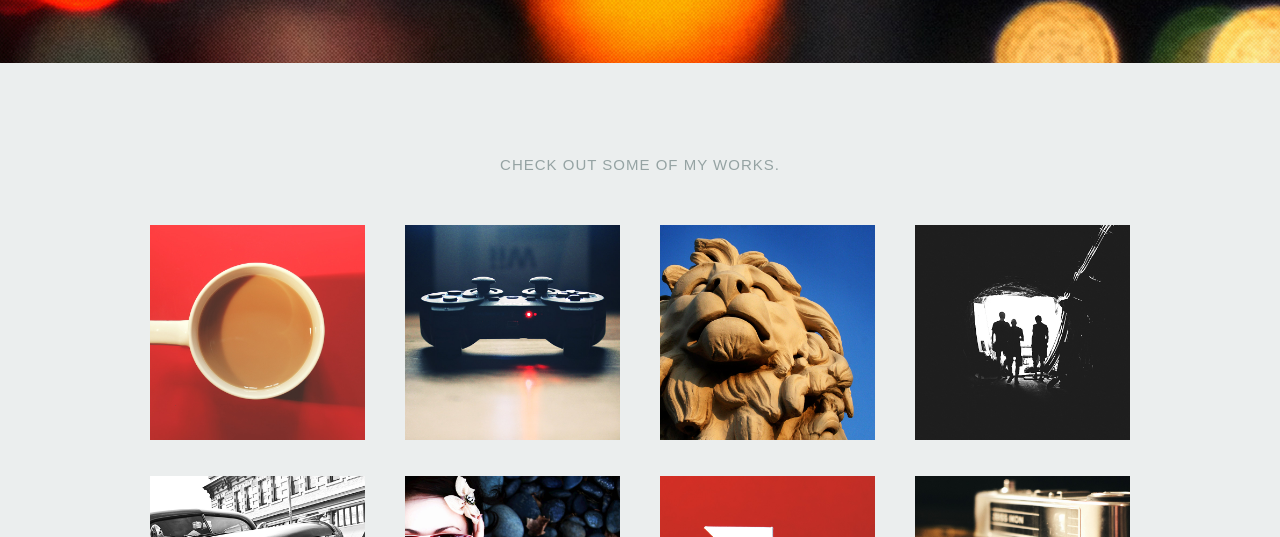
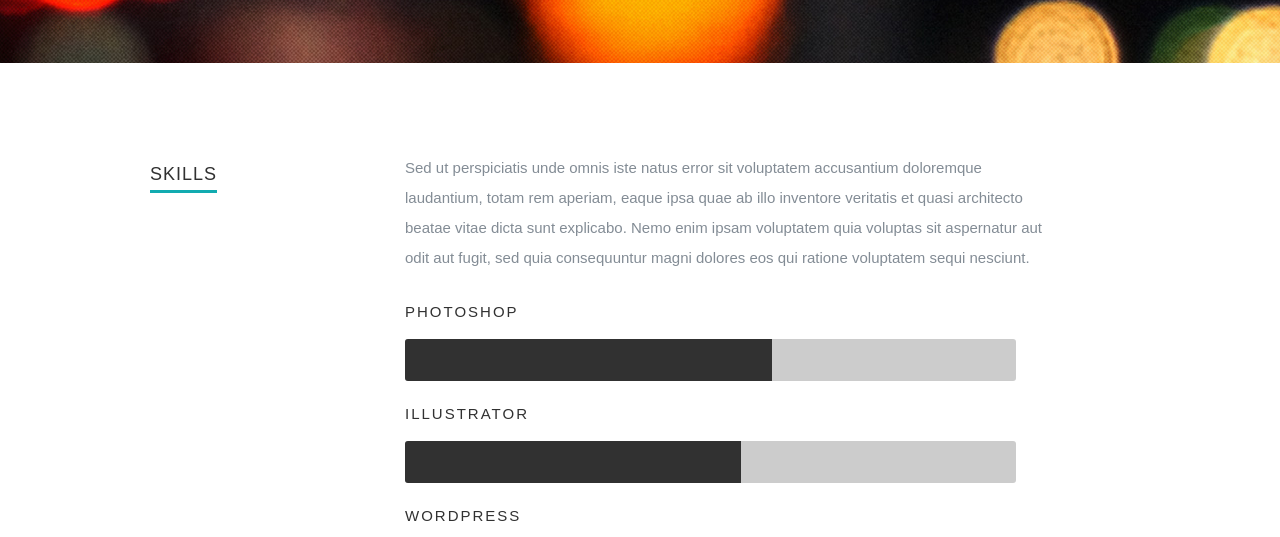
Before and after one commit to rubyvictor/Victor, a Gatsby site: page / in a window 1280 px wide. Shown: the part 1253-1790 px from the top of the page. Built offline with nearby package versions, Linux system fonts and the light colour scheme; Gatsby itself is replaced by a stand-in of ours; a web font is replaced by a local one.

Commit message:
Added back Resume component in index.js, it was wrongly deleted before

```diff
--- a/src/pages/index.js
+++ b/src/pages/index.js
@@ -5,6 +5,7 @@ import "../assets/css/main.css";
 
 import Header from "../components/Header";
 import About from "../components/About";
+import Resume from "../components/Resume";
 import Portfolio from "../components/Portfolio";
 import Footer from "../components/Footer";
 
@@ -12,6 +13,7 @@ const IndexPage = () => (
   <div>
     <Header />
     <About />
+    <Resume />
     <Portfolio />
     <Footer />
   </div>
```
